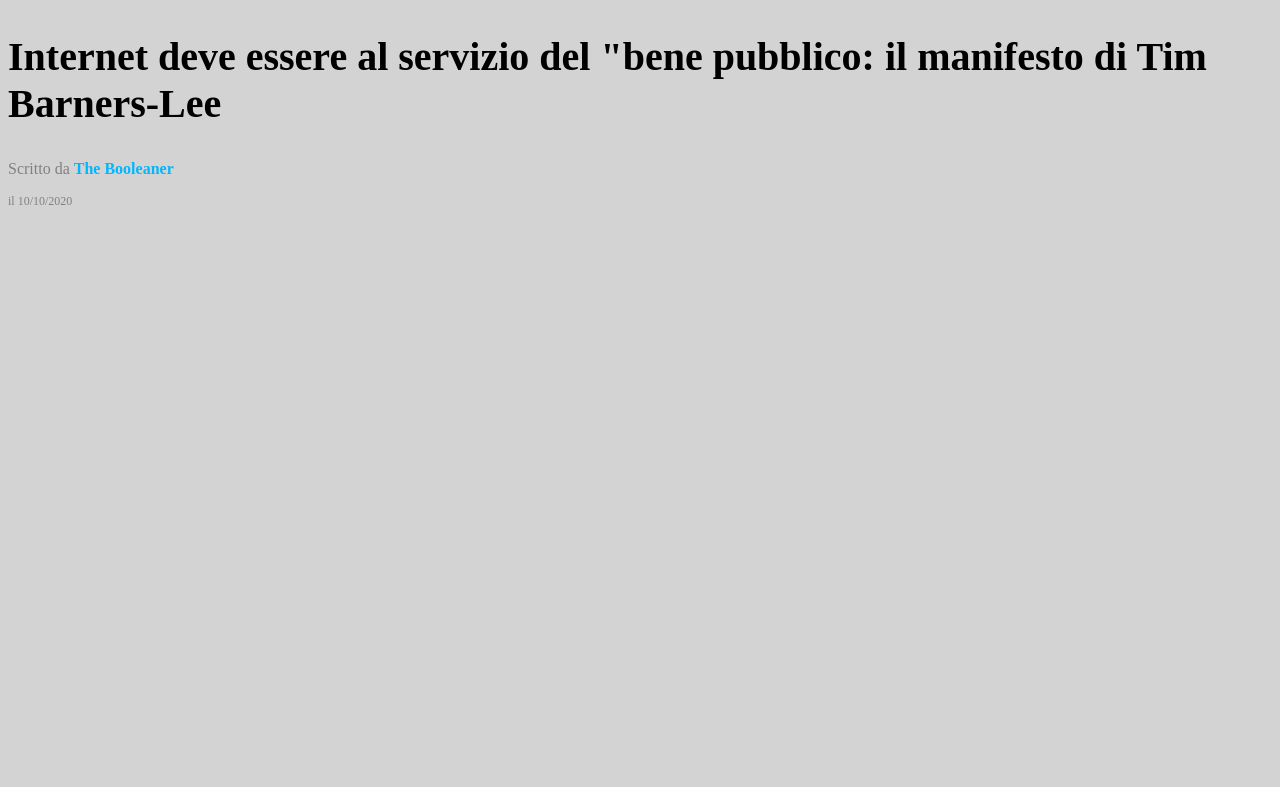
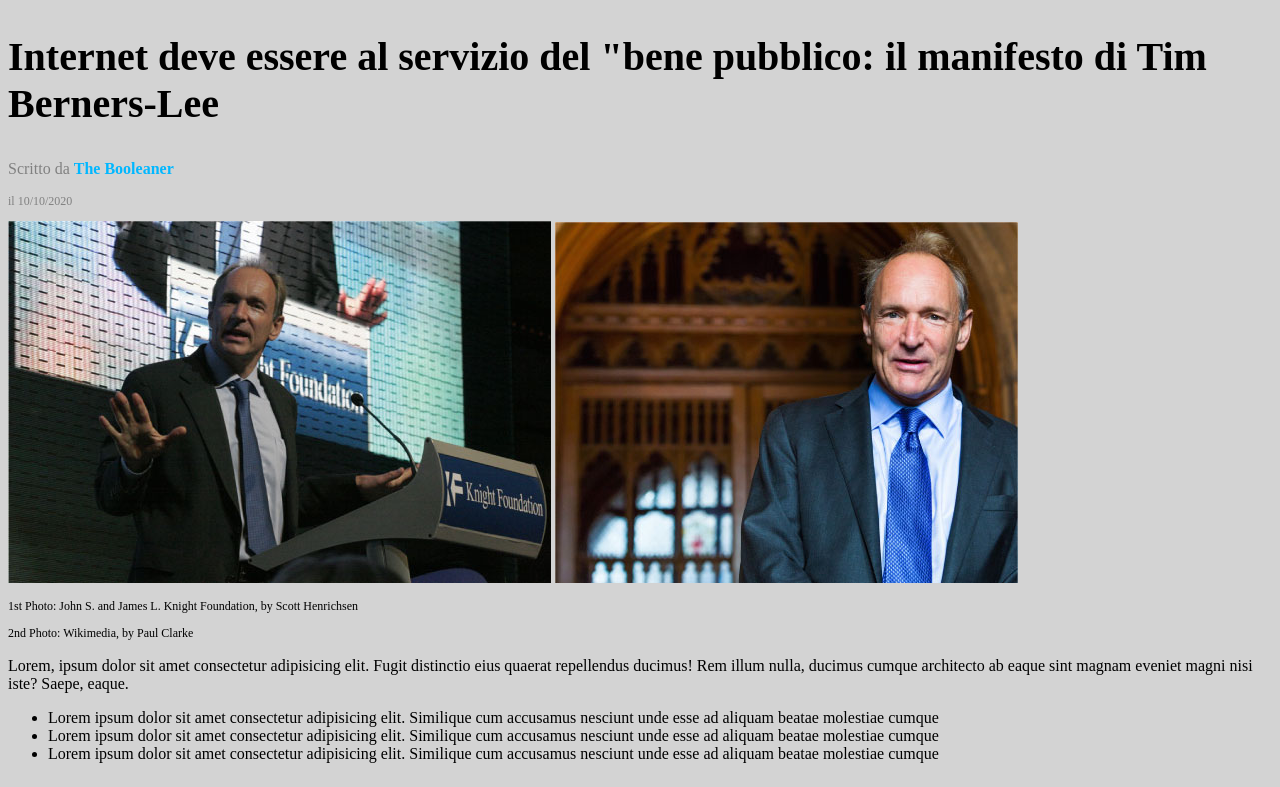
Before and after one commit to gabriele-ag/html-css-booleaner, a plain HTML site: page index.html in a window 1280 px wide. Shown: the part 50-837 px from the top of the page. Before the commit the page ends 800 px from the top, so only its background shows below. Drawn offline with Linux system fonts and the light colour scheme.

Commit message:
feat: sezione tabella e lista

```diff
--- a/css/style.css
+++ b/css/style.css
@@ -2,6 +2,7 @@
 body {
     background-color: lightgray;
 }
+
 /* Headaer */
 .thebooleaner {
     background-color: rgb(0, 140, 255);
@@ -15,6 +16,8 @@ body {
 }
 
 /* Main */
+
+/* sezionetitolonews */
 .titolo1 {
     font-family: 'Times New Roman', Times, serif;
     font-size: 40px;
@@ -36,3 +39,13 @@ body {
     font-size: 12px;
     color: rgb(128, 128, 128);
 }
+
+/* fine sezionetitolonews */
+
+/* sezioneimgtim */
+.didascaliaimg {
+    font-family: 'Times New Roman', Times, serif;
+    font-size: 12px;
+}
+
+/* fine sezioneimgtim */
--- a/index.html
+++ b/index.html
@@ -21,7 +21,7 @@
     <main>
         <!-- sezione titolo news -->
         <section>
-            <h1 class="titolo1">Internet deve essere al servizio del "bene pubblico: il manifesto di Tim Barners-Lee
+            <h1 class="titolo1">Internet deve essere al servizio del "bene pubblico: il manifesto di Tim Berners-Lee
             </h1>
             <p class="sottotestotitolo1">Scritto da <strong class="booleaner">The Booleaner</strong></p>
             <p class="datanews">il 10/10/2020</p>
@@ -29,8 +29,27 @@
         <!-- fine sezione titolo news -->
 
         <!-- inizio sezione img Tim -->
-        <section></section>
+        <section>
+            <img src="./img/tim-1.jpg" alt="">
+            <img src="./img/tim-2.jpg" alt="">
+            <p class="didascaliaimg">1st Photo: John S. and James L. Knight Foundation, by Scott Henrichsen</p>
+            <p class="didascaliaimg">2nd Photo: Wikimedia, by Paul Clarke</p>
+        </section>
         <!-- fine sezione img Tim -->
+
+        <!-- inizio sezione lista e tabella -->
+        <section>
+            <p>Lorem, ipsum dolor sit amet consectetur adipisicing elit. Fugit distinctio eius quaerat repellendus ducimus! Rem illum nulla, ducimus cumque architecto ab eaque sint magnam eveniet magni nisi iste? Saepe, eaque.</p>
+            <ul>
+                <li>Lorem ipsum dolor sit amet consectetur adipisicing elit. Similique cum accusamus nesciunt unde esse ad aliquam beatae molestiae cumque</li>
+                <li>Lorem ipsum dolor sit amet consectetur adipisicing elit. Similique cum accusamus nesciunt unde esse ad aliquam beatae molestiae cumque</li>
+                <li>Lorem ipsum dolor sit amet consectetur adipisicing elit. Similique cum accusamus nesciunt unde esse ad aliquam beatae molestiae cumque</li>
+            </ul>
+            <table>
+                <thead>
+                </thead>
+            </table>
+        </section>
     </main>
     <!-- Fine Main -->
 
```
Lines whose indentation alone changed are shown as unchanged.
